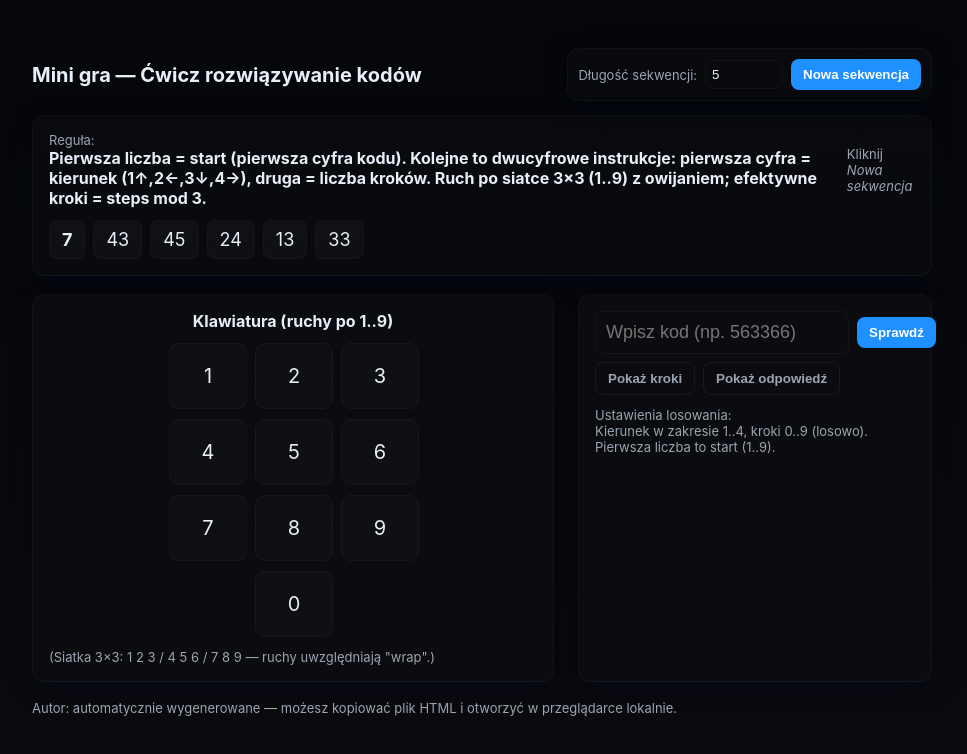
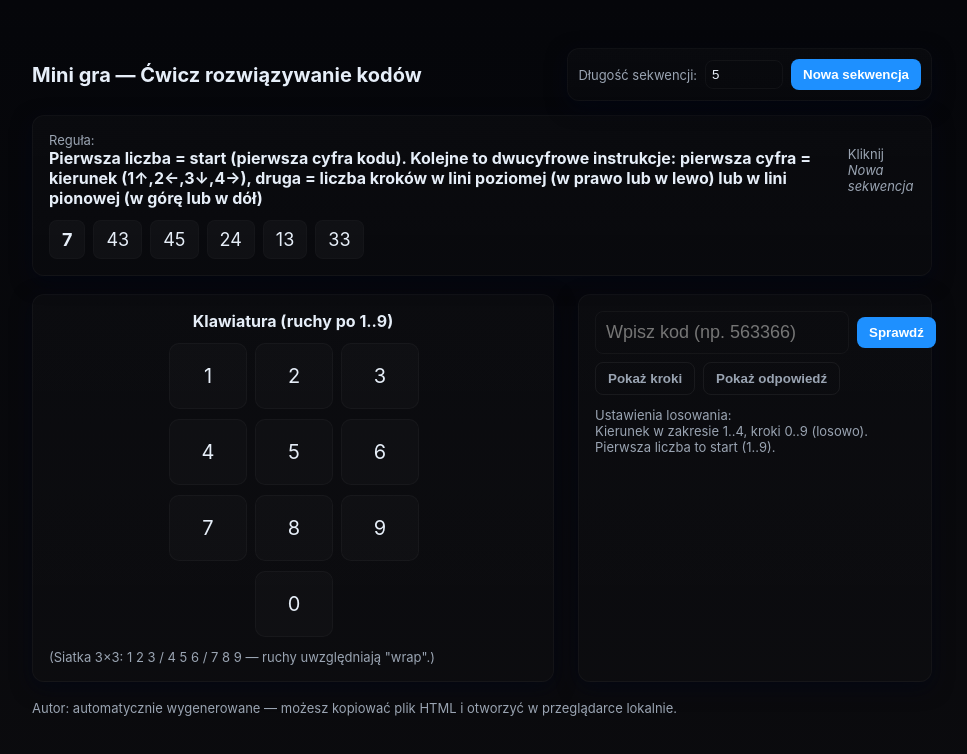
Before and after one commit to juliqux/hack-cwiczenie, a plain HTML site: page index.html in a window 1280 px wide. Shown: the whole page, without its empty margins (158-1125 px from the left). Drawn offline with Linux system fonts and the light colour scheme.

Commit message:
Update index.html

```diff
--- a/index.html
+++ b/index.html
@@ -59,7 +59,7 @@
       <div style="display:flex;justify-content:space-between;align-items:center">
         <div>
           <div class="small">Reguła:</div>
-          <strong>Pierwsza liczba = start (pierwsza cyfra kodu). Kolejne to dwucyfrowe instrukcje: pierwsza cyfra = kierunek (1↑,2←,3↓,4→), druga = liczba kroków. Ruch po siatce 3×3 (1..9) z owijaniem; efektywne kroki = steps mod 3.</strong>
+          <strong>Pierwsza liczba = start (pierwsza cyfra kodu). Kolejne to dwucyfrowe instrukcje: pierwsza cyfra = kierunek (1↑,2←,3↓,4→), druga = liczba kroków w lini poziomej (w prawo lub w lewo) lub w lini pionowej (w górę lub w dół)</strong>
         </div>
         <div class="small">Kliknij <em>Nowa sekwencja</em></div>
       </div>
```
